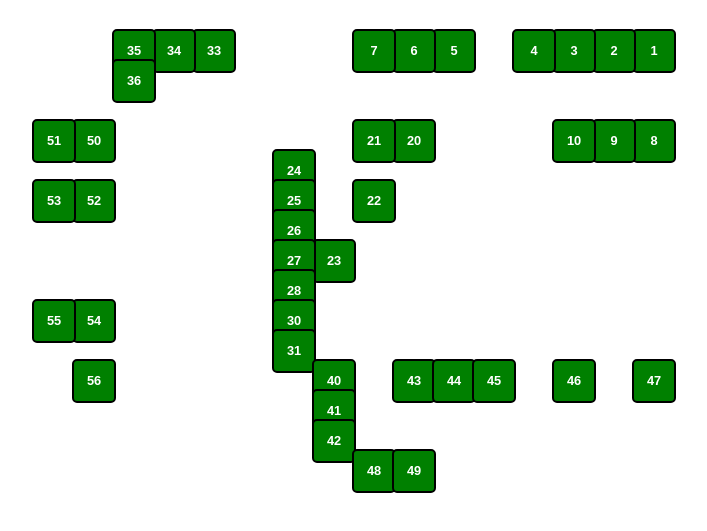
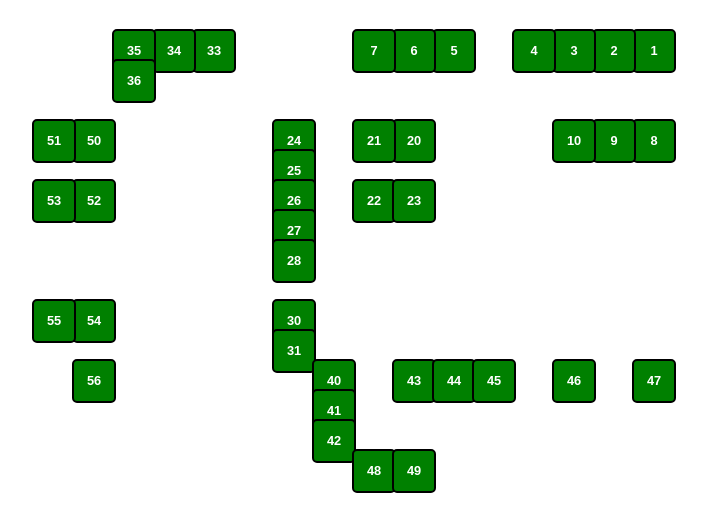
Before and after one commit to Sturko95/gestion_resa, a plain HTML site: page index.html in a window 1280 px wide. Shown: the part 131-662 px from the top of the page, without its empty margins (328-1035 px from the left). Drawn offline with Linux system fonts and the light colour scheme.

Commit message:
Update index.html

```diff
--- a/index.html
+++ b/index.html
@@ -46,9 +46,9 @@
             { number: 1, left: '90%', top: '5%' }, { number: 2, left: '85%', top: '5%' }, { number: 3, left: '80%', top: '5%' }, { number: 4, left: '75%', top: '5%' },
             { number: 5, left: '65%', top: '5%' }, { number: 6, left: '60%', top: '5%' }, { number: 7, left: '55%', top: '5%' },
             { number: 8, left: '90%', top: '20%' }, { number: 9, left: '85%', top: '20%' }, { number: 10, left: '80%', top: '20%' },
-            { number: 20, left: '60%', top: '20%' }, { number: 21, left: '55%', top: '20%' }, { number: 22, left: '55%', top: '30%' }, { number: 23, left: '50%', top: '40%' },
-            { number: 24, left: '45%', top: '25%' }, { number: 25, left: '45%', top: '30%' }, { number: 26, left: '45%', top: '35%' }, { number: 27, left: '45%', top: '40%' },
-            { number: 28, left: '45%', top: '45%' }, { number: 30, left: '45%', top: '50%' }, { number: 31, left: '45%', top: '55%' },
+            { number: 20, left: '60%', top: '20%' }, { number: 21, left: '55%', top: '20%' }, { number: 22, left: '55%', top: '30%' }, { number: 23, left: '60%', top: '30%' },
+            { number: 24, left: '45%', top: '20%' }, { number: 25, left: '45%', top: '25%' }, { number: 26, left: '45%', top: '30%' }, { number: 27, left: '45%', top: '35%' },
+            { number: 28, left: '45%', top: '40%' }, { number: 30, left: '45%', top: '50%' }, { number: 31, left: '45%', top: '55%' },
             { number: 33, left: '35%', top: '5%' }, { number: 34, left: '30%', top: '5%' }, { number: 35, left: '25%', top: '5%' }, { number: 36, left: '25%', top: '10%' },
             { number: 50, left: '20%', top: '20%' }, { number: 51, left: '15%', top: '20%' }, { number: 52, left: '20%', top: '30%' }, { number: 53, left: '15%', top: '30%' },
             { number: 54, left: '20%', top: '50%' }, { number: 55, left: '15%', top: '50%' }, { number: 56, left: '20%', top: '60%' },
```
